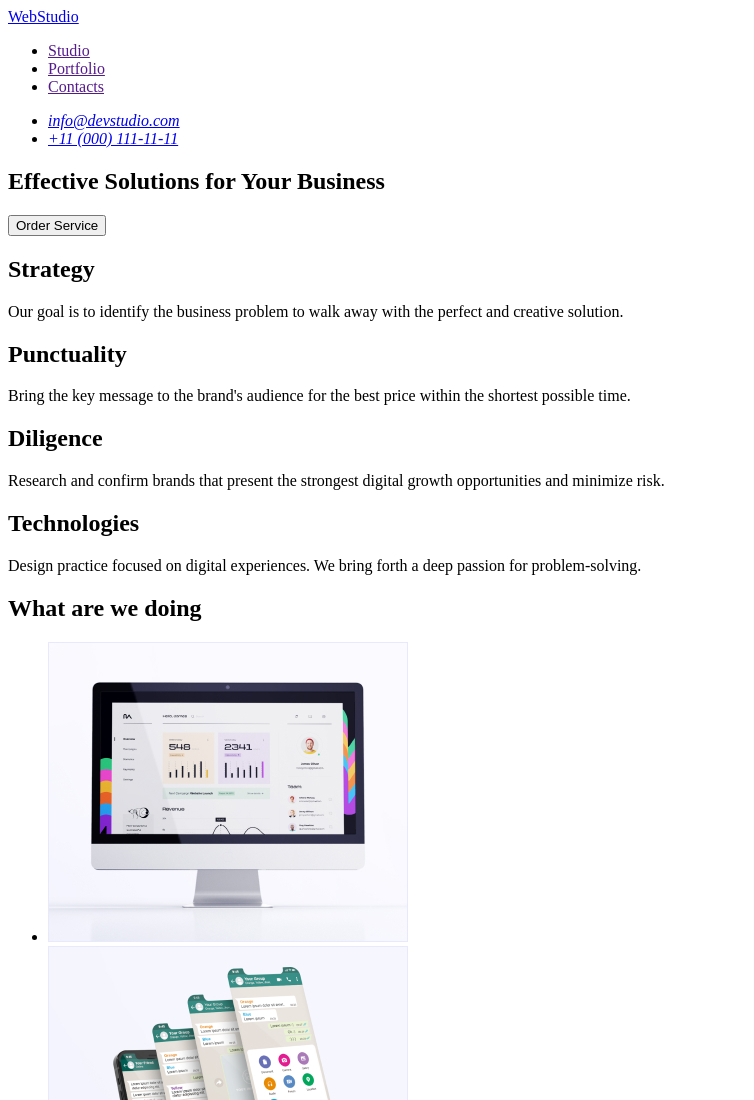
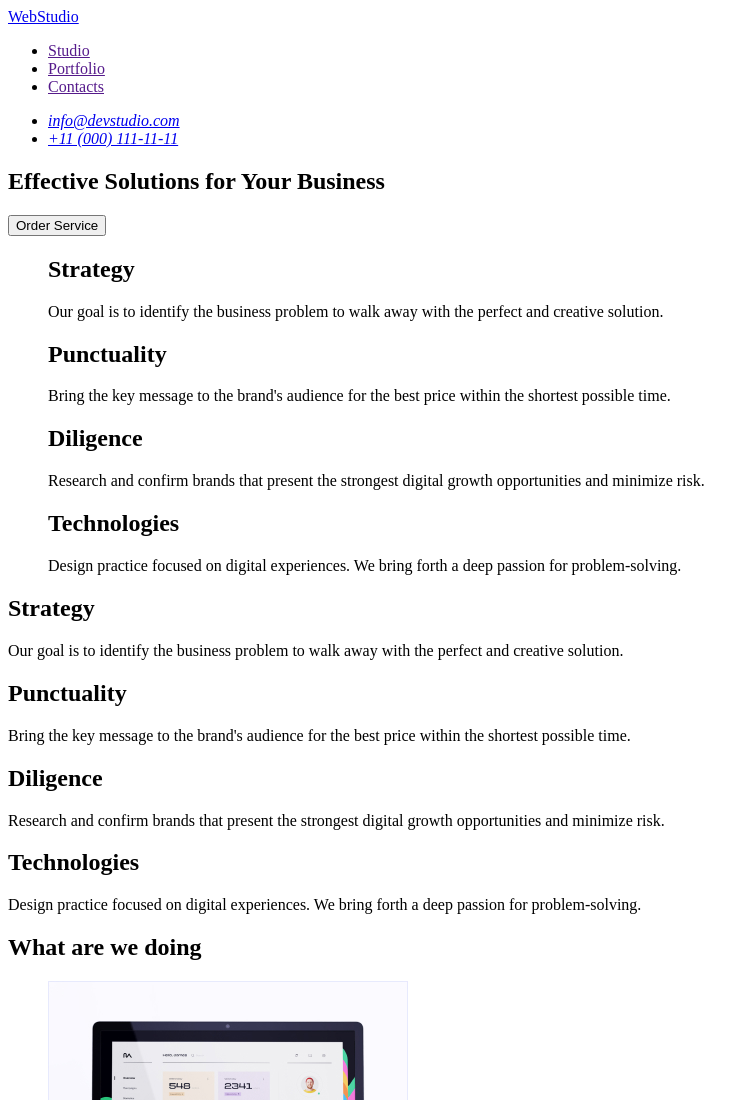
Before and after one commit to MurriNikorr/goit-markup-hw-01, a plain HTML site: page index.html in a window 1280 px wide. Shown: the top 1100 px of the page, without its empty margins (0-754 px from the left). Drawn offline with Linux system fonts and the light colour scheme.

Commit message:
Разметка

```diff
--- a/index.html
+++ b/index.html
@@ -36,6 +36,28 @@
       <!-- Section 2 -->
       <section>
         <h2 hidden>features</h2>
+        <ul>
+          <h2>Strategy</h2>
+          <p>
+            Our goal is to identify the business problem to walk away with the
+            perfect and creative solution.
+          </p>
+          <h2>Punctuality</h2>
+          <p>
+            Bring the key message to the brand's audience for the best price
+            within the shortest possible time.
+          </p>
+          <h2>Diligence</h2>
+          <p>
+            Research and confirm brands that present the strongest digital
+            growth opportunities and minimize risk.
+          </p>
+          <h2>Technologies</h2>
+          <p>
+            Design practice focused on digital experiences. We bring forth a
+            deep passion for problem-solving.
+          </p>
+        </ul>
         <h2>Strategy</h2>
         <p>
           Our goal is to identify the business problem to walk away with the
```
